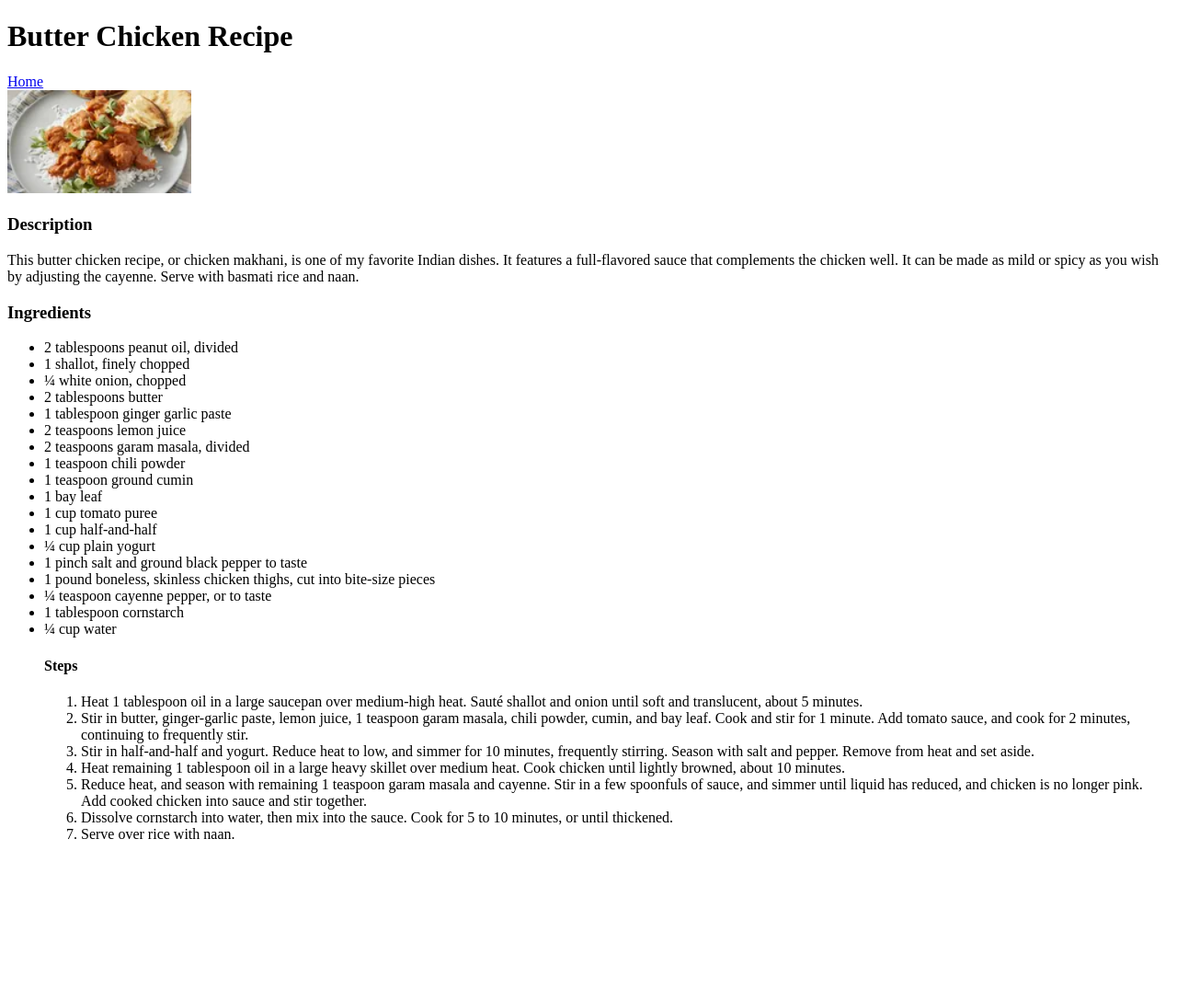
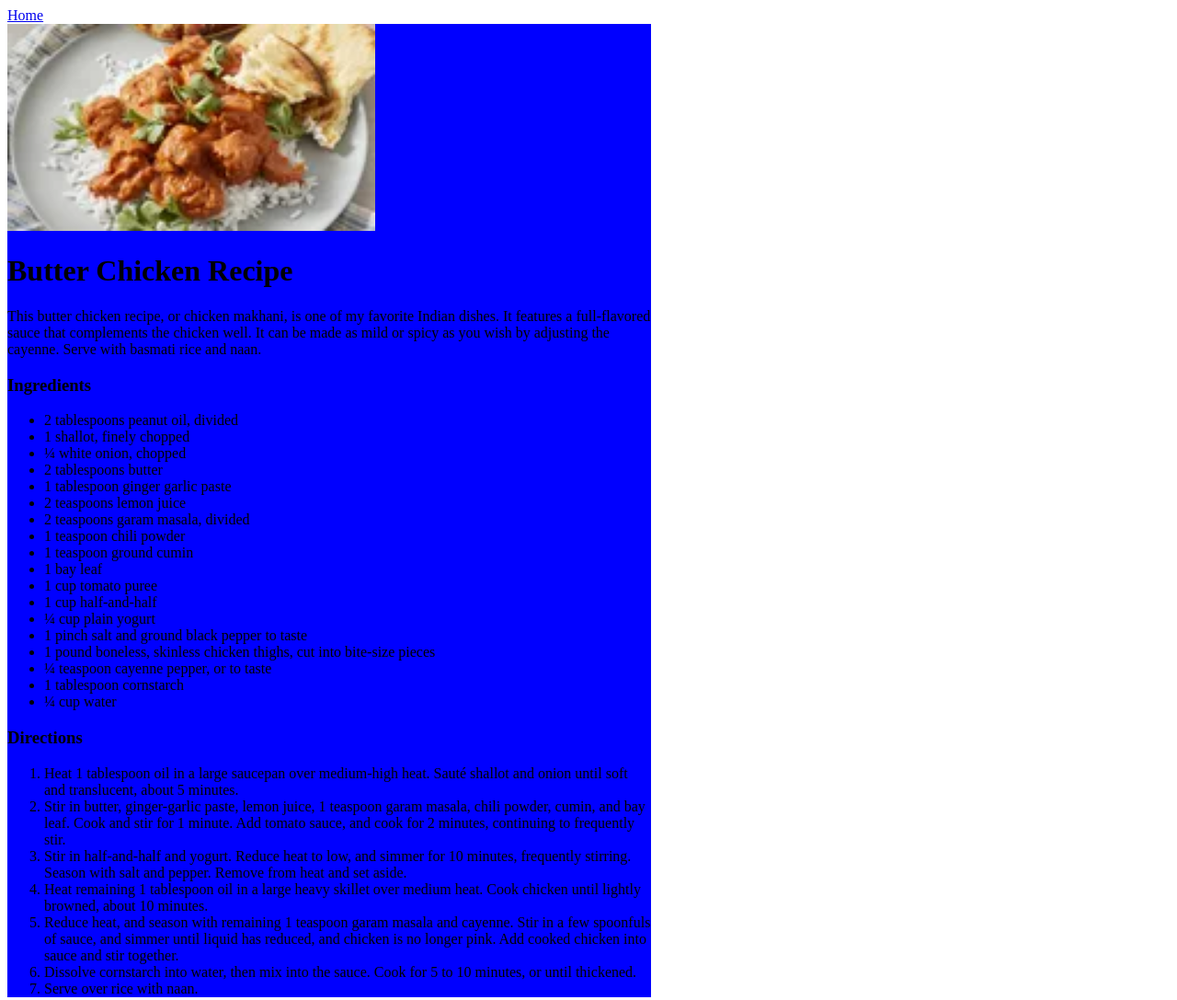
Before and after one commit to RahulSingal/odin-recipes, a plain HTML site: page recipes/butter-chicken.html in a window 1280 px wide. Shown: the whole page at 92% size. Before the commit the page ends 932 px from the top, so only its background shows below. Drawn offline with Linux system fonts and the light colour scheme.

Commit message:
Add Styles Sheet For Main Page And Others
Added the index.html padding for the UL only there.
I also started to work on the butter-chicken.html,
and it will need to be revisted.

```diff
--- a/recipes/butter-chicken.html
+++ b/recipes/butter-chicken.html
@@ -4,18 +4,22 @@
         <meta charset="UTF-8">
         <meta name="viewport" content="width=device-width, initial-scale=1.0">
         <title>Odin Recipes | Foundations Course</title>
+        <link rel="stylesheet" href="/styles/styles.css">
     </head>
 
     <body>
-        <h1>Butter Chicken Recipe</h1>
         <a href="../index.html">Home</a>
         <br>
-        <img src="../images/ButterChicken.jpg" alt="Butter Chicken Image" width="200" heigh="200">
-        <h3>Description</h3>
+        <div class="container">
+            <img src="../images/ButterChicken.jpg" alt="Butter Chicken Image" width="400" heigh="400">
+
+            <h1>Butter Chicken Recipe</h1>
+
             <p>This butter chicken recipe, or chicken makhani, is one of my favorite Indian dishes.
                 It features a full-flavored sauce that complements the chicken well. It can be made
                 as mild or spicy as you wish by adjusting the cayenne. Serve with basmati rice
                 and naan.</p>
+
             <h3>Ingredients</h3>
             <ul>
                 <li>2 tablespoons peanut oil, divided</li>
@@ -36,7 +40,9 @@
                 <li>¼ teaspoon cayenne pepper, or to taste</li>
                 <li>1 tablespoon cornstarch</li>
                 <li>¼ cup water</li>
-            <h4>Steps</h4>
+            </ul>
+
+            <h3>Directions</h3>
                 <ol>
                     <li>
                         Heat 1 tablespoon oil in a large saucepan over medium-high heat.
@@ -67,6 +73,6 @@
                     </li>
                     <li>Serve over rice with naan.</li>
                 </ol>
-        </ul>
+        </div>
     </body>
 </html>
--- a/styles/styles.css
+++ b/styles/styles.css
@@ -3,3 +3,12 @@
 *::after {
     box-sizing: border-box;
 }
+
+ul.main-li li {
+    padding-bottom: 5px;
+}
+
+.container {
+    max-width: 700px;
+    background-color: blue;;
+}
```
Also changed, not shown: index.html (+2 -2 lines). Lines whose indentation alone changed are shown as unchanged.
